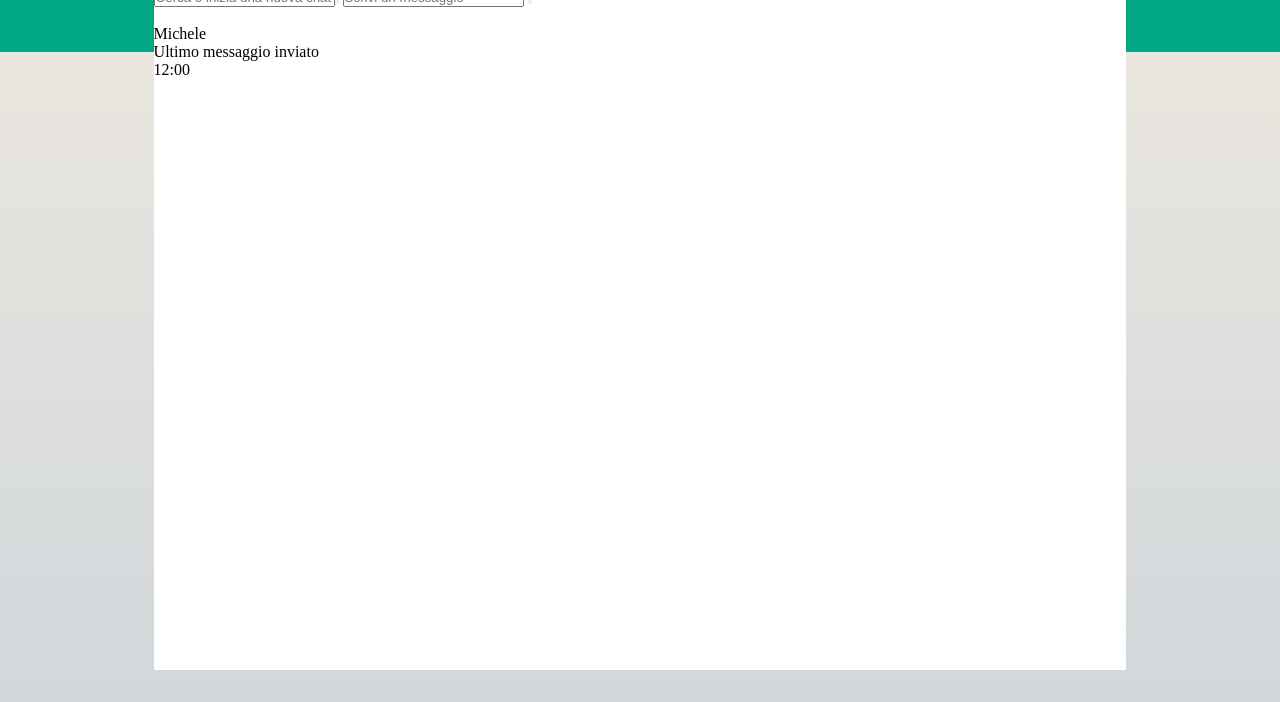
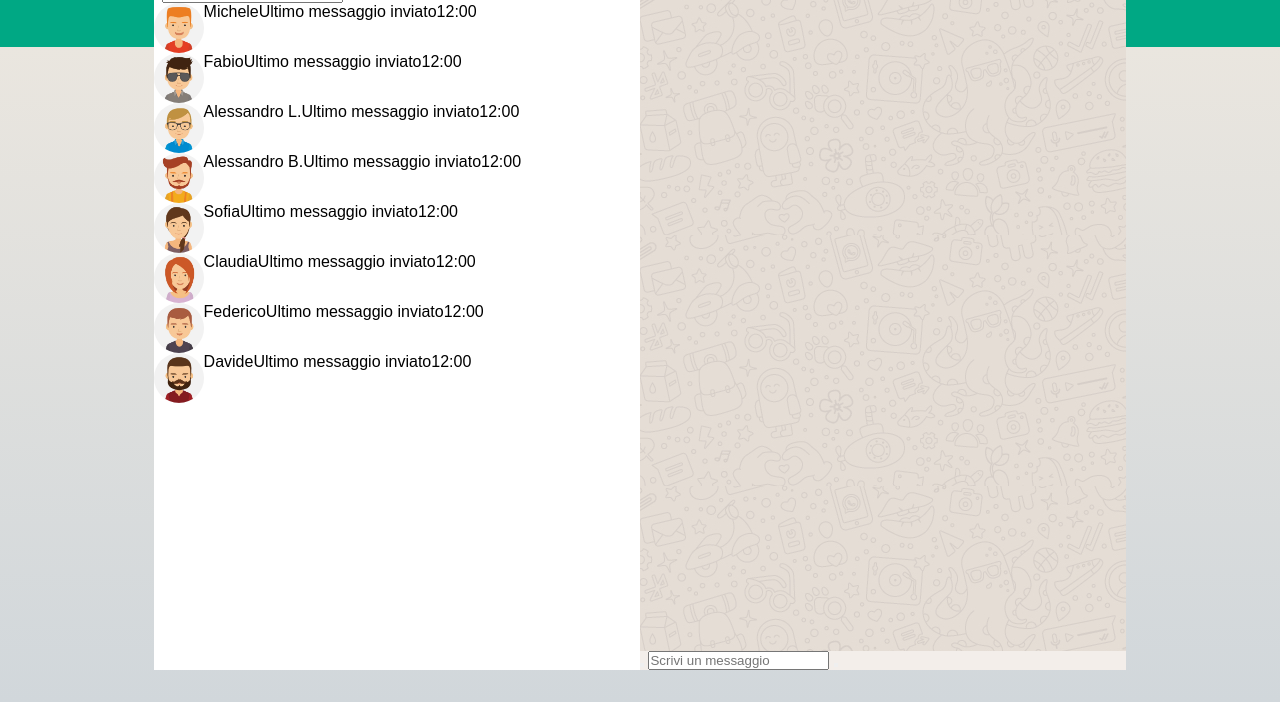
Before and after one commit to AlexViti/vue-boolzapp, a plain HTML site: page index.html in a window 1280 px wide. Shown: the part 98-800 px from the top of the page. Drawn offline with nearby package versions, Linux system fonts and the light colour scheme.

Commit message:
Add some style, link Vue data to chats

```diff
--- a/css/style.css
+++ b/css/style.css
@@ -2,6 +2,10 @@
 	margin: 0;
 	padding: 0;
 	box-sizing: border-box;
+}
+
+html {
+	font-family: sans-serif;
 }
 
 :root {
@@ -9,8 +13,11 @@
 	--bg-bottom: #eae6df;
 	--bg-bottom-deeper: #d1d7db;
 	--bg-my-message: #d5f9ba;
+	--bg-header: #eaeaea;
+	--bg-footer: #f3eeea;
 
-	--bg-top-height: 150px;
+	--bg-top-height: 145px;
+	--avatar-size: 50px;
 }
 
 body {
@@ -38,8 +45,49 @@ body {
 	width: 100%;
 }
 
+[class $= container] {
+	width: 50%;
+	height: 100%;
+	display: flex;
+	flex-direction: column;
+}
+
+header {
+	display: flex;
+	background-color: var(--bg-header);
+}
+
+footer {
+	background-color: var(--bg-footer);
+}
+
+.user {
+	display: flex;
+}
+
+.btns {
+	margin-left: auto;
+}
+
+.avatar {
+	border-radius: 50px;
+	width: 50px;
+}
+
+.chat {
+	display: flex;
+}
+
 .message {
 	border-radius: 5px;
+}
+
+.chat-display {
+	flex-grow: 1;
+	background: url('../img/mine.jpg');
+}
+
+.received-message {
 	background-color: white;
 }
 
--- a/index.html
+++ b/index.html
@@ -24,7 +24,7 @@
 			<div class="left-container">
 				<header>
 					<div class="user">
-						<img src="" alt="" class="avatar">
+						<img :src="myUser.avatar" :alt="myUser.name" class="avatar">
 						<div class="username">Alessio</div>
 					</div>
 					<div class="btns">
@@ -37,13 +37,13 @@
 					<!-- TODO: -->
 				</div>
 				<div class="search-bar">
-					<butbutton class="btn btn-search"></butbutton>
+					<button class="btn btn-search"></button>
 					<input type="text" class="search" placeholder="Cerca o inizia una nuova chat">
 				</div>
-				<div class="chats">
+				<div v-for="(element,index) in chats" class="chats">
 					<div class="chat">
-						<img src="" alt="" class="avatar">
-						<div class="username">Michele</div>
+						<img :src="element.user.avatar" :alt="element.user.name" class="avatar">
+						<div class="username">{{ element.user.name }}</div>
 						<div class="last-msg">Ultimo messaggio inviato</div>
 						<div class="date">12:00</div>
 					</div>
@@ -52,8 +52,8 @@
 			<div class="right-container">
 				<header>
 					<div class="user">
-						<img src="" alt="" class="avatar">
-						<div class="username">Michele</div>
+						<img :src="chats[chatIndex].user.avatar" :alt="chats[chatIndex].user.name" class="avatar">
+						<div class="username">{{ chats[chatIndex].user.name }}</div>
 					</div>
 					<div class="btns">
 						<button class="btn btn-search"></button>
@@ -61,7 +61,7 @@
 						<button class="btn btn-menu"></button>
 					</div>
 				</header>
-				<div class="chat">
+				<div class="chat-display">
 					<div class="message"></div>
 				</div>
 				<footer class="new-message">
--- a/js/script.js
+++ b/js/script.js
@@ -42,7 +42,8 @@ const app = new Vue({
 				user: new User('Davide', 8),
 				messages: []
 			},
-		]
+		],
+		chatIndex: 0
 	},
 	methods: {
 
```
